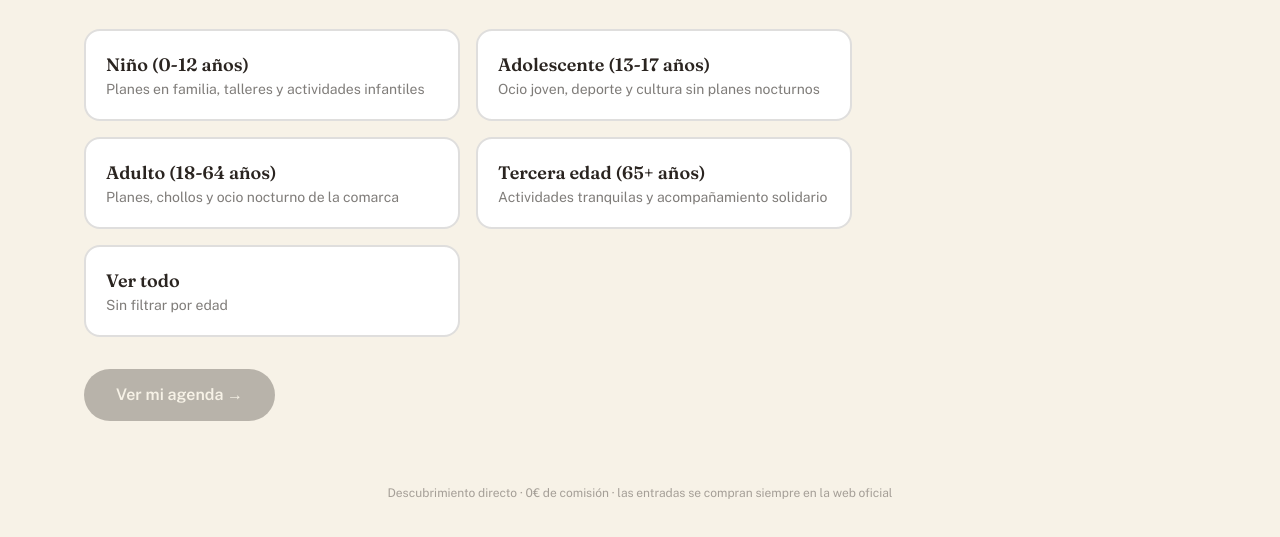
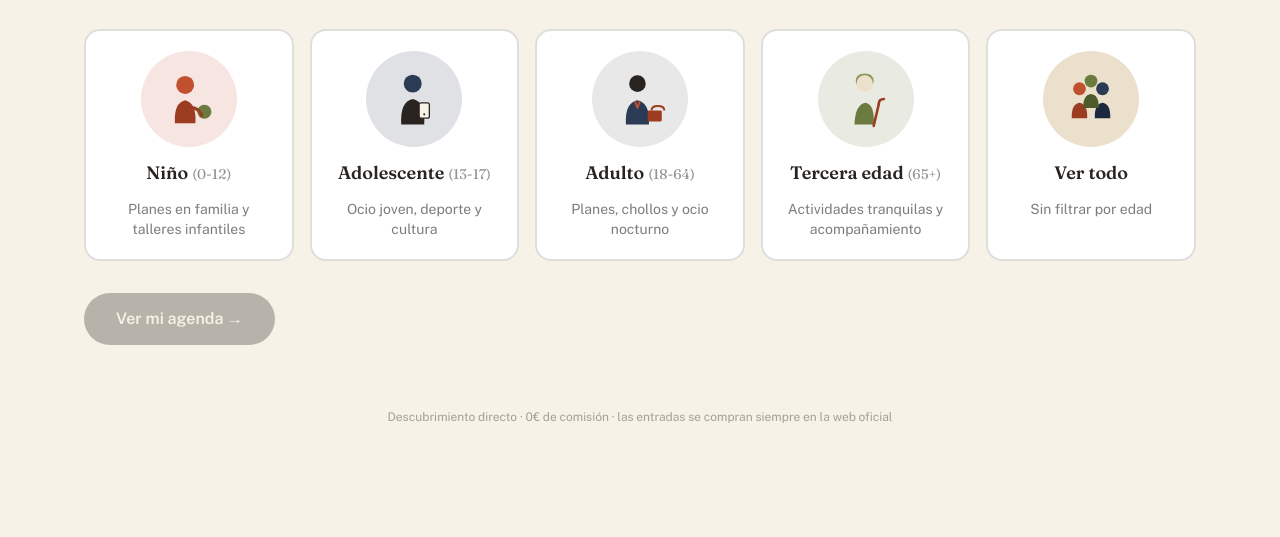
Before and after one commit to alvarobricio/Salimos, a plain HTML site: page index.html in a window 1280 px wide. Shown: the part 235-772 px from the top of the page. Drawn offline with nearby package versions, Linux system fonts and the light colour scheme.

Commit message:
Refactor profile selection buttons and styles

```diff
--- a/index.html
+++ b/index.html
@@ -33,7 +33,7 @@
   }
 </script>
 <style>
-  body { font-family: 'Public Sans', sans-serif; background:#F7F2E7; color:#2A2420; }
+  body { font-family: 'Public Sans', sans-serif; background:#F7F2E7; color:#2A2420; overflow-x: hidden; }
   h1,h2,h3,.display { font-family: 'Fraunces', serif; }
   .horizon {
     height: 18px;
@@ -140,27 +140,77 @@
   <h2 class="display text-3xl sm:text-4xl font-semibold mb-2">¿Quién va a salir?</h2>
   <p class="text-ink/70 mb-8 max-w-md">Elige tu perfil para ver solo los planes que te interesan. Puedes cambiarlo cuando quieras.</p>
 
-  <div class="grid gap-3 mb-8 lg:grid-cols-2 lg:gap-4 lg:max-w-3xl" role="radiogroup" aria-label="Selecciona tu perfil">
-    <button data-perfil="nino" class="perfil-btn focus-ring text-left border-2 border-ink/15 rounded-2xl p-5 bg-white hover:border-terracota transition" role="radio" aria-checked="false">
-      <span class="block text-lg font-semibold display">Niño (0-12 años)</span>
-      <span class="block text-sm text-ink/60">Planes en familia, talleres y actividades infantiles</span>
+  <div class="grid grid-cols-2 sm:grid-cols-3 lg:grid-cols-5 gap-3 sm:gap-4 mb-8" role="radiogroup" aria-label="Selecciona tu perfil">
+
+    <button data-perfil="nino" class="perfil-btn focus-ring flex flex-col items-center text-center gap-3 border-2 border-ink/15 rounded-2xl p-4 sm:p-5 bg-white hover:border-terracota transition" role="radio" aria-checked="false">
+      <span class="perfil-badge w-20 h-20 sm:w-24 sm:h-24 rounded-full bg-terracota/15 flex items-center justify-center transition">
+        <svg viewBox="0 0 100 100" class="w-14 h-14 sm:w-16 sm:h-16">
+          <circle cx="44" cy="28" r="14" fill="#C1502E"/>
+          <path d="M28 88 Q26 56 44 52 Q62 56 60 88 Z" fill="#9C3D21"/>
+          <circle cx="74" cy="70" r="11" fill="#6B7A3E"/>
+          <path d="M58 64 Q68 68 70 76" stroke="#9C3D21" stroke-width="5" stroke-linecap="round" fill="none"/>
+        </svg>
+      </span>
+      <span class="block text-base sm:text-lg font-semibold display leading-tight">Niño<br class="sm:hidden"> <span class="text-sm font-normal text-ink/50">(0-12)</span></span>
+      <span class="block text-xs sm:text-sm text-ink/60">Planes en familia y talleres infantiles</span>
     </button>
-    <button data-perfil="adolescente" class="perfil-btn focus-ring text-left border-2 border-ink/15 rounded-2xl p-5 bg-white hover:border-terracota transition" role="radio" aria-checked="false">
-      <span class="block text-lg font-semibold display">Adolescente (13-17 años)</span>
-      <span class="block text-sm text-ink/60">Ocio joven, deporte y cultura sin planes nocturnos</span>
+
+    <button data-perfil="adolescente" class="perfil-btn focus-ring flex flex-col items-center text-center gap-3 border-2 border-ink/15 rounded-2xl p-4 sm:p-5 bg-white hover:border-terracota transition" role="radio" aria-checked="false">
+      <span class="perfil-badge w-20 h-20 sm:w-24 sm:h-24 rounded-full bg-noche/15 flex items-center justify-center transition">
+        <svg viewBox="0 0 100 100" class="w-14 h-14 sm:w-16 sm:h-16">
+          <circle cx="48" cy="26" r="14" fill="#2B3A55"/>
+          <path d="M30 90 Q28 54 48 50 Q68 54 66 90 Z" fill="#2A2420"/>
+          <rect x="58" y="56" width="16" height="24" rx="3" fill="#F7F2E7" stroke="#2A2420" stroke-width="2"/>
+          <circle cx="66" cy="74" r="1.6" fill="#2A2420"/>
+        </svg>
+      </span>
+      <span class="block text-base sm:text-lg font-semibold display leading-tight">Adolescente<br class="sm:hidden"> <span class="text-sm font-normal text-ink/50">(13-17)</span></span>
+      <span class="block text-xs sm:text-sm text-ink/60">Ocio joven, deporte y cultura</span>
     </button>
-    <button data-perfil="adulto" class="perfil-btn focus-ring text-left border-2 border-ink/15 rounded-2xl p-5 bg-white hover:border-terracota transition" role="radio" aria-checked="false">
-      <span class="block text-lg font-semibold display">Adulto (18-64 años)</span>
-      <span class="block text-sm text-ink/60">Planes, chollos y ocio nocturno de la comarca</span>
+
+    <button data-perfil="adulto" class="perfil-btn focus-ring flex flex-col items-center text-center gap-3 border-2 border-ink/15 rounded-2xl p-4 sm:p-5 bg-white hover:border-terracota transition" role="radio" aria-checked="false">
+      <span class="perfil-badge w-20 h-20 sm:w-24 sm:h-24 rounded-full bg-ink/10 flex items-center justify-center transition">
+        <svg viewBox="0 0 100 100" class="w-14 h-14 sm:w-16 sm:h-16">
+          <circle cx="46" cy="26" r="13" fill="#2A2420"/>
+          <path d="M28 90 Q26 56 46 52 Q66 56 64 90 Z" fill="#2B3A55"/>
+          <path d="M42 53 L46 64 L50 53" fill="none" stroke="#C1502E" stroke-width="3" stroke-linejoin="round"/>
+          <rect x="62" y="68" width="22" height="17" rx="2" fill="#9C3D21"/>
+          <path d="M68 68 Q68 61 78 61 Q88 61 88 68" fill="none" stroke="#9C3D21" stroke-width="3"/>
+        </svg>
+      </span>
+      <span class="block text-base sm:text-lg font-semibold display leading-tight">Adulto<br class="sm:hidden"> <span class="text-sm font-normal text-ink/50">(18-64)</span></span>
+      <span class="block text-xs sm:text-sm text-ink/60">Planes, chollos y ocio nocturno</span>
     </button>
-    <button data-perfil="tercera_edad" class="perfil-btn focus-ring text-left border-2 border-ink/15 rounded-2xl p-5 bg-white hover:border-terracota transition" role="radio" aria-checked="false">
-      <span class="block text-lg font-semibold display">Tercera edad (65+ años)</span>
-      <span class="block text-sm text-ink/60">Actividades tranquilas y acompañamiento solidario</span>
+
+    <button data-perfil="tercera_edad" class="perfil-btn focus-ring flex flex-col items-center text-center gap-3 border-2 border-ink/15 rounded-2xl p-4 sm:p-5 bg-white hover:border-terracota transition" role="radio" aria-checked="false">
+      <span class="perfil-badge w-20 h-20 sm:w-24 sm:h-24 rounded-full bg-oliva/15 flex items-center justify-center transition">
+        <svg viewBox="0 0 100 100" class="w-14 h-14 sm:w-16 sm:h-16">
+          <path d="M34 22 Q34 10 48 10 Q62 10 62 22 Q62 32 48 34 Q34 32 34 22 Z" fill="#8C9A57"/>
+          <circle cx="48" cy="26" r="13" fill="#EAE0CC"/>
+          <path d="M32 90 Q33 58 50 56 Q64 60 62 90 Z" fill="#6B7A3E"/>
+          <line x1="70" y1="58" x2="62" y2="92" stroke="#9C3D21" stroke-width="4" stroke-linecap="round"/>
+          <path d="M70 58 Q70 50 78 50" fill="none" stroke="#9C3D21" stroke-width="4" stroke-linecap="round"/>
+        </svg>
+      </span>
+      <span class="block text-base sm:text-lg font-semibold display leading-tight">Tercera edad<br class="sm:hidden"> <span class="text-sm font-normal text-ink/50">(65+)</span></span>
+      <span class="block text-xs sm:text-sm text-ink/60">Actividades tranquilas y acompañamiento</span>
     </button>
-    <button data-perfil="todos" class="perfil-btn focus-ring text-left border-2 border-ink/15 rounded-2xl p-5 bg-white hover:border-terracota transition" role="radio" aria-checked="false">
-      <span class="block text-lg font-semibold display">Ver todo</span>
-      <span class="block text-sm text-ink/60">Sin filtrar por edad</span>
+
+    <button data-perfil="todos" class="perfil-btn focus-ring flex flex-col items-center text-center gap-3 border-2 border-ink/15 rounded-2xl p-4 sm:p-5 bg-white hover:border-terracota transition" role="radio" aria-checked="false">
+      <span class="perfil-badge w-20 h-20 sm:w-24 sm:h-24 rounded-full bg-arena flex items-center justify-center transition">
+        <svg viewBox="0 0 100 100" class="w-14 h-14 sm:w-16 sm:h-16">
+          <circle cx="32" cy="34" r="10" fill="#C1502E"/>
+          <path d="M20 80 Q19 58 32 56 Q45 58 44 80 Z" fill="#9C3D21"/>
+          <circle cx="68" cy="34" r="10" fill="#2B3A55"/>
+          <path d="M56 80 Q55 58 68 56 Q81 58 80 80 Z" fill="#1c2740"/>
+          <circle cx="50" cy="22" r="10" fill="#6B7A3E"/>
+          <path d="M38 64 Q37 44 50 42 Q63 44 62 64 Z" fill="#4d5a2b"/>
+        </svg>
+      </span>
+      <span class="block text-base sm:text-lg font-semibold display leading-tight">Ver todo</span>
+      <span class="block text-xs sm:text-sm text-ink/60">Sin filtrar por edad</span>
     </button>
+
   </div>
 
   <button id="continuar" disabled
@@ -177,7 +227,7 @@
     <button id="cambiar-perfil" class="focus-ring text-sm underline text-ink/60 hover:text-ink">cambiar perfil</button>
   </div>
 
-  <div class="lg:grid lg:grid-cols-[280px_1fr] lg:gap-10 lg:items-start">
+  <div class="lg:grid lg:grid-cols-[280px_minmax(0,1fr)] lg:gap-10 lg:items-start">
 
     <!-- ===== sidebar de filtros (desktop) ===== -->
     <aside class="lg:sticky lg:top-6">
@@ -203,7 +253,7 @@
     </aside>
 
     <!-- ===== contenido principal ===== -->
-    <div>
+    <div class="min-w-0">
       <!-- ============ CARRUSEL DESTACADOS ============ -->
       <div id="destacado-wrap" class="hidden mb-6">
         <div id="destacado">
@@ -372,10 +422,14 @@ function elegirPerfil(perfil, btn) {
   perfilActual = perfil;
   document.querySelectorAll('.perfil-btn').forEach(b => {
     b.setAttribute('aria-checked', 'false');
-    b.classList.remove('border-terracota', 'bg-arena');
+    b.classList.remove('border-terracota', 'bg-arena', 'shadow-md');
+    const badge = b.querySelector('.perfil-badge');
+    if (badge) badge.classList.remove('scale-110', 'ring-4', 'ring-terracota/40');
   });
   btn.setAttribute('aria-checked', 'true');
-  btn.classList.add('border-terracota', 'bg-arena');
+  btn.classList.add('border-terracota', 'bg-arena', 'shadow-md');
+  const badgeSel = btn.querySelector('.perfil-badge');
+  if (badgeSel) badgeSel.classList.add('scale-110', 'ring-4', 'ring-terracota/40');
   document.getElementById('continuar').disabled = false;
 }
 
```
